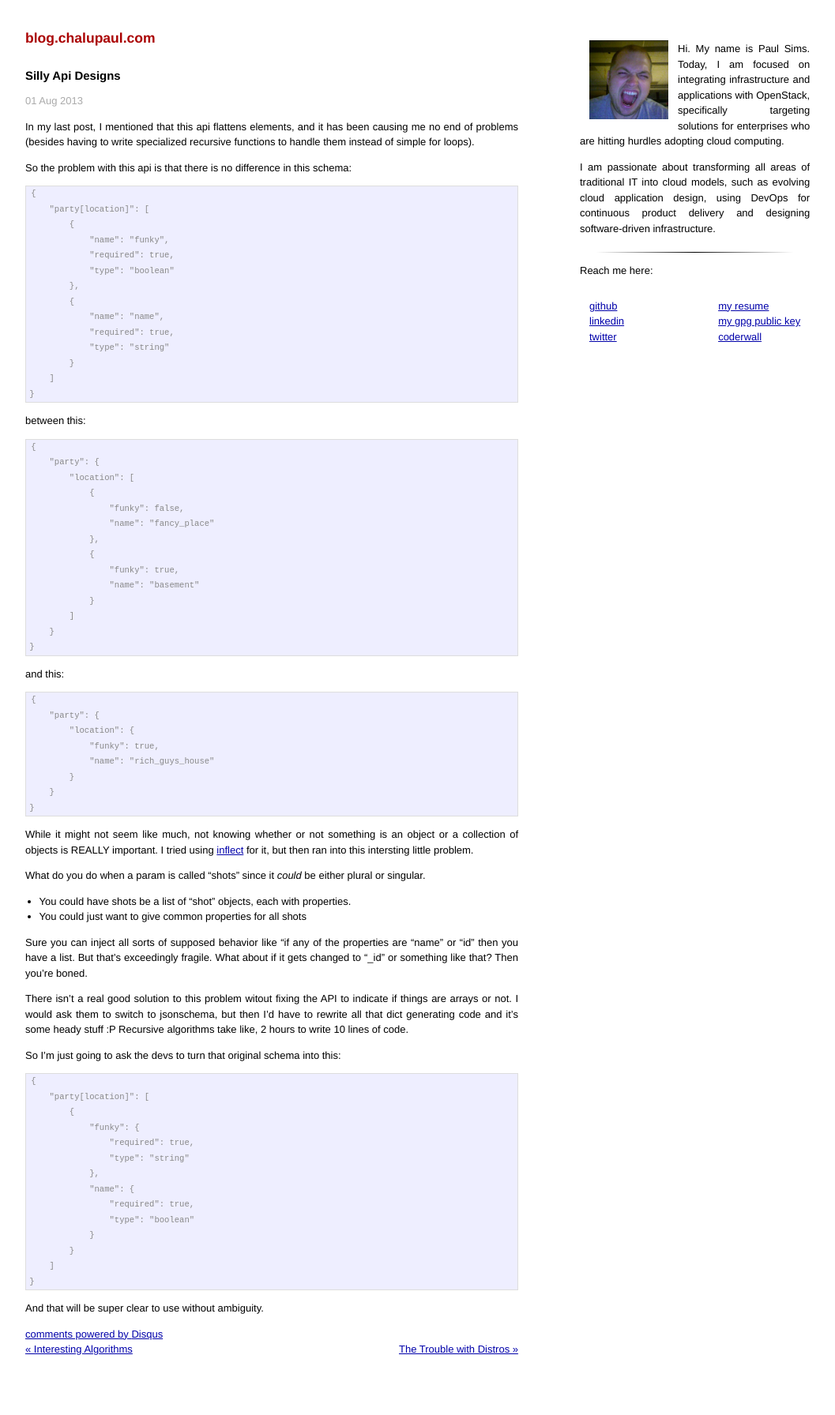
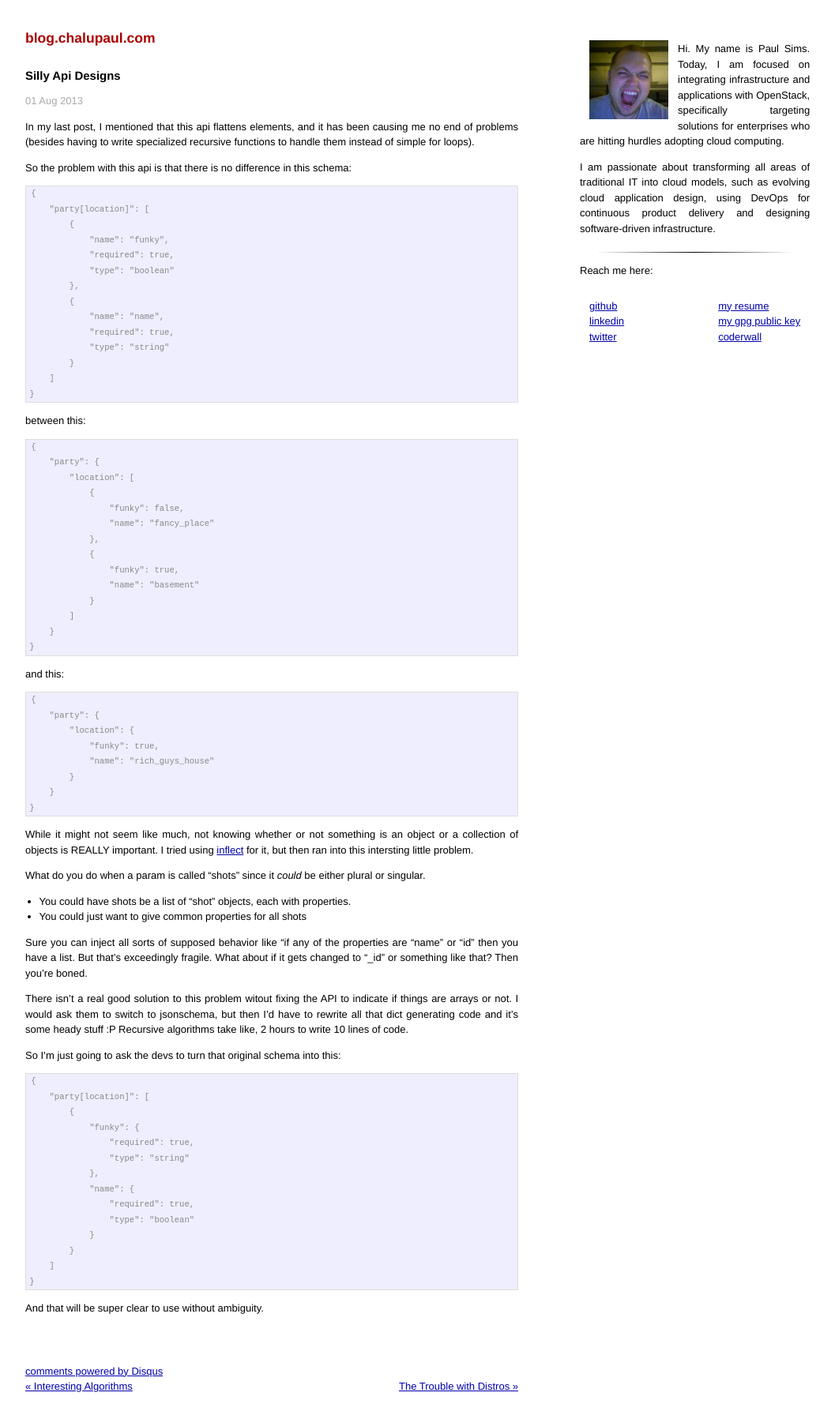
Before and after one commit to chalupaul/chalupaul.github.io, a Jekyll site: the page built from _posts/2013-08-01-Silly-Api-Designs.markdown, in a window 1280 px wide. Shown: the whole page at 79% size, without its empty margins (88-1145 px from the left). Built offline with Jekyll 4.4.1, drawn with Linux system fonts in a browser that asks for light colours; comment, search, counter and statistics services are not loaded; before the commit the page ends 1745 px from its top, so only the background shows below that.

Commit message:
added css top padding to disqus comments

```diff
--- a/_layouts/post.html
+++ b/_layouts/post.html
@@ -7,7 +7,7 @@ layout: default
 <div class="post">
 {{ content }}
 </div>
- <div id="disqus_thread"></div>
+ <div class="comments" id="disqus_thread"></div>
     <script type="text/javascript">
         /* * * CONFIGURATION VARIABLES: EDIT BEFORE PASTING INTO YOUR
         WEBPAGE * * */
--- a/css/main.css
+++ b/css/main.css
@@ -229,3 +229,6 @@ h2.page-title {
 .post pre.terminal code {
   background-color: #333;
 }
+.comments {
+    margin-top:60px;
+}
```
